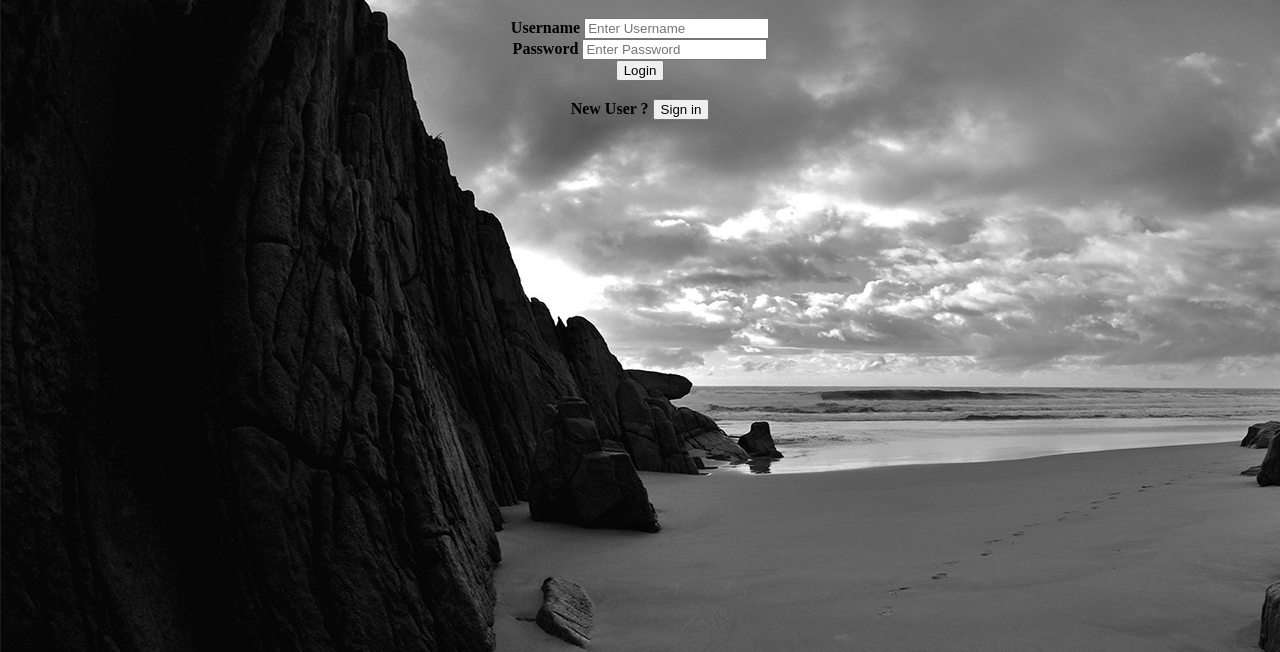
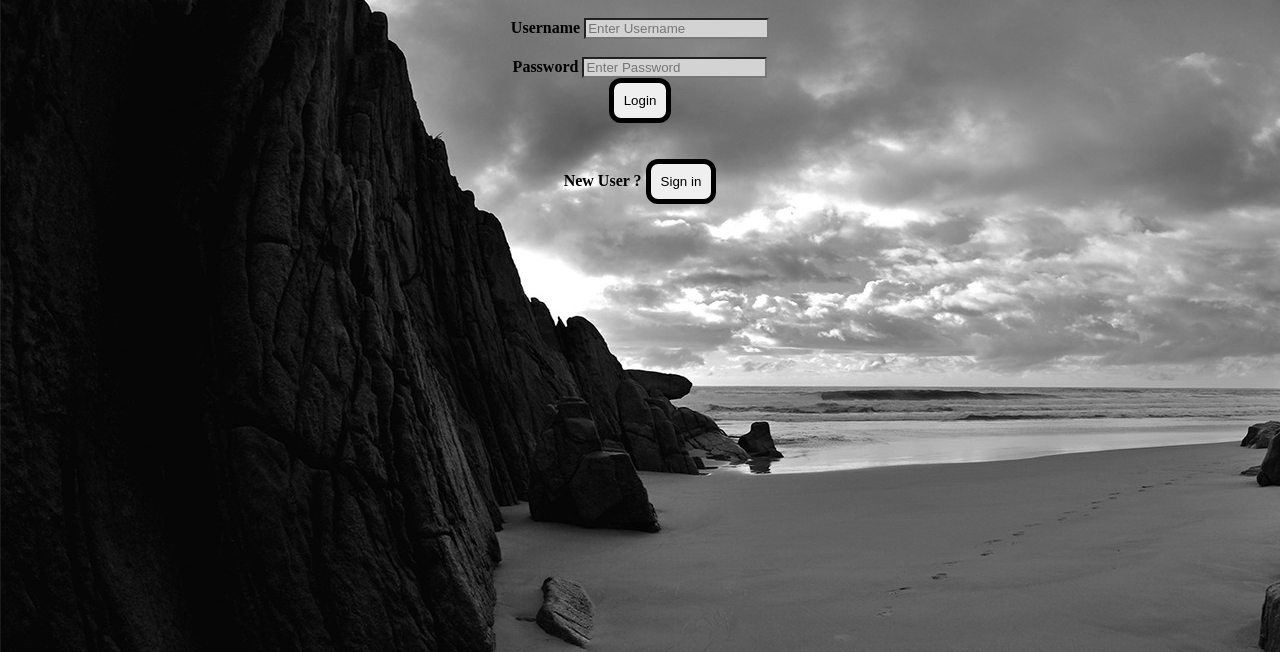
Before and after one commit to gourav6111/HTML-practice, a plain HTML site: page login.html in a window 1280 px wide. Shown: the part 148-800 px from the top of the page. Drawn offline with Linux system fonts and the light colour scheme.

Commit message:
Update login.html

```diff
--- a/login.html
+++ b/login.html
@@ -5,6 +5,23 @@
         background-image: url("dark.jpg");
         text-align: center;
         padding: 100px;
+      }
+      button {
+        padding: 10;
+        color: black;
+        border-style: solid;
+        border-width: 5px;
+        border-color: black;
+        border-radius: 12px;
+        padding: 10px;
+      }
+
+      button:hover {
+        color: gray;
+      }
+      input {
+        background-color: lightgray;
+        color: white;
       }
     </style>
   </head>
@@ -14,11 +31,12 @@
       <label for="uname"><b>Username</b></label>
       <input type="text" placeholder="Enter Username" name="uname" required />
       <br />
+      <br />
       <label for="psw"><b>Password</b></label>
       <input type="password" placeholder="Enter Password" name="psw" required />
       <br />
       <button type="submit">Login</button>
-      <br /><br />
+      <br /><br /><br />
       <label for="sign"><b>New User ?</b></label>
       <button type="submit" onclick="window.location.href='signup.html'">
         Sign in
```
